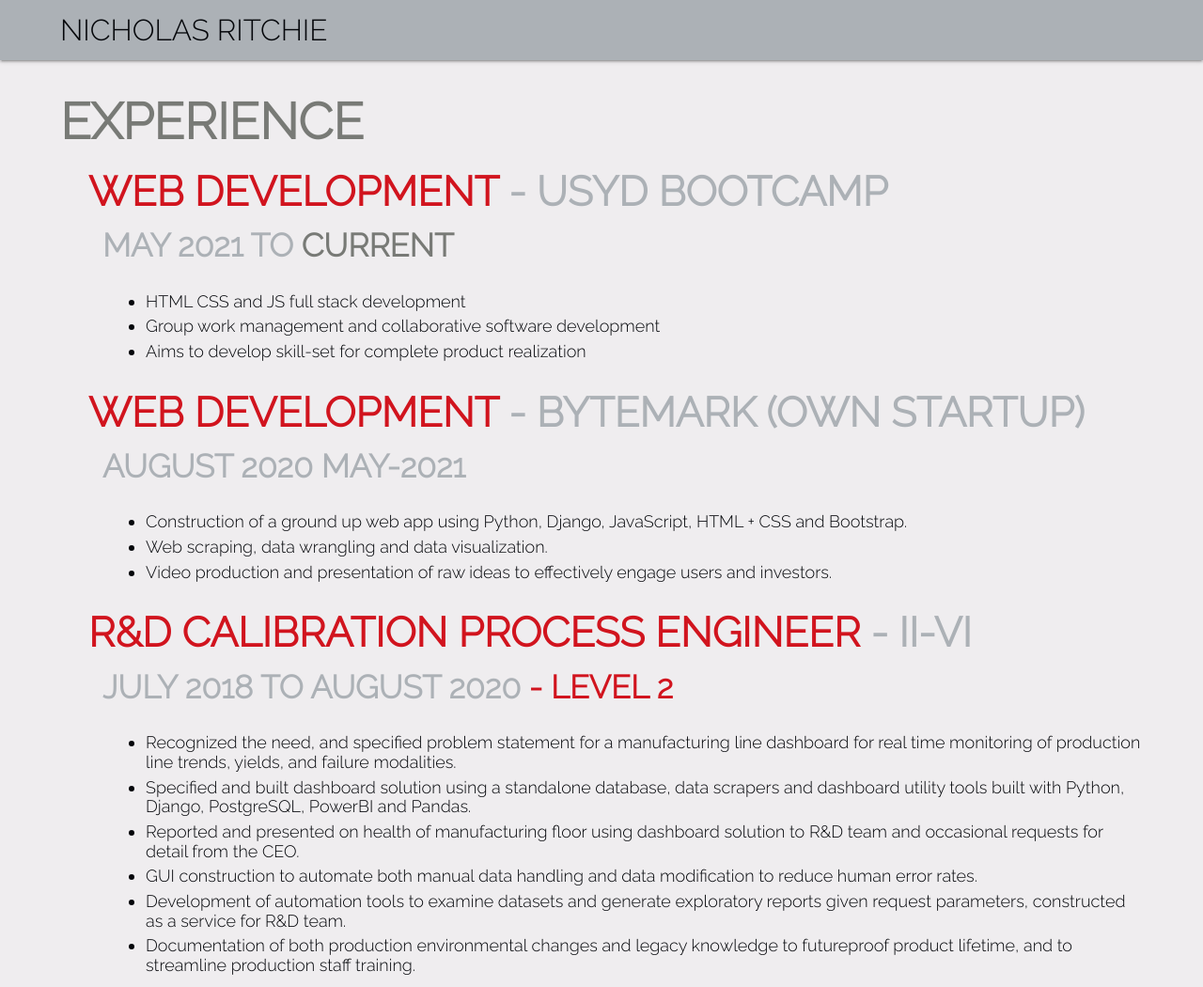
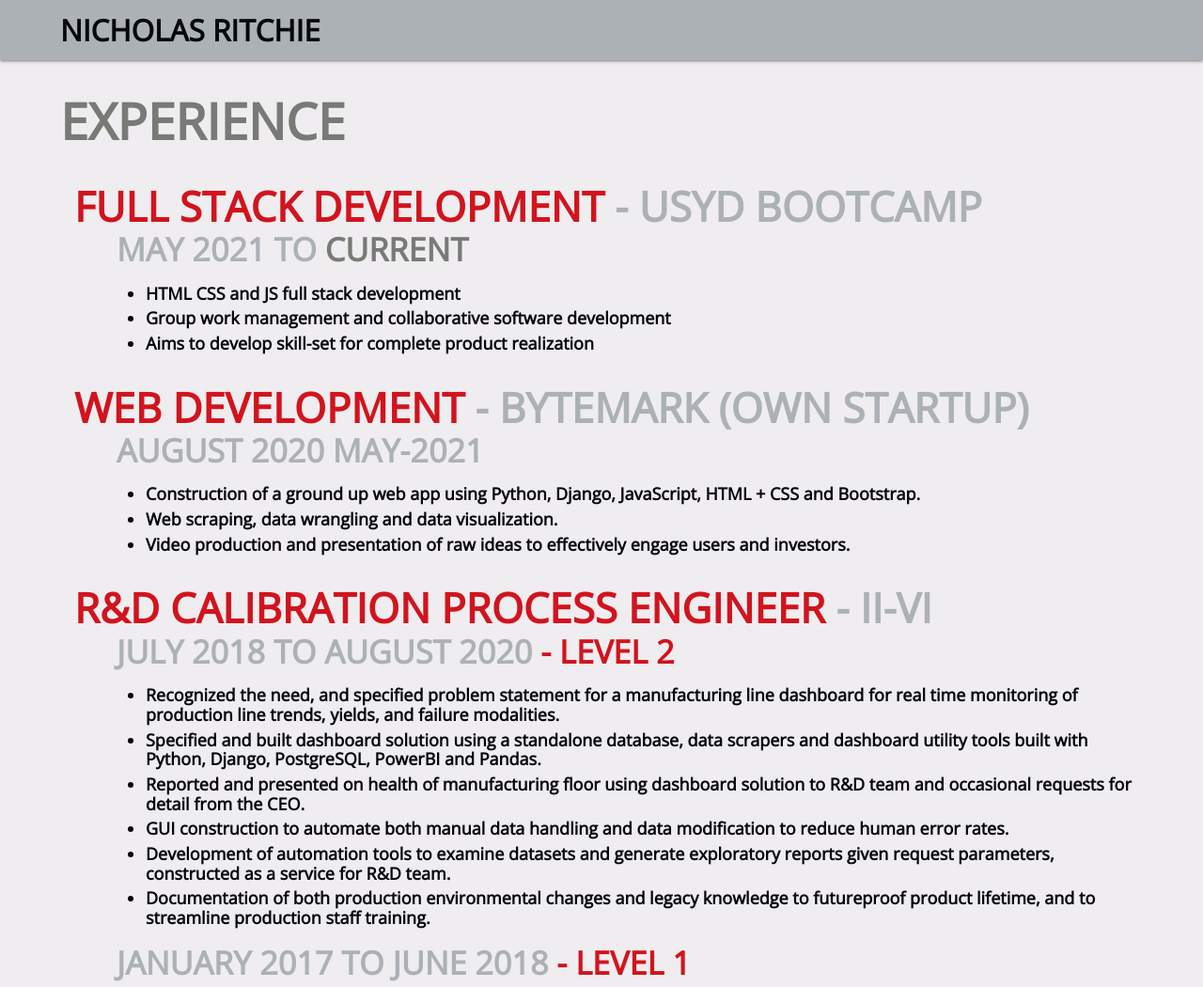
Before and after one commit to Fonyx/resume, a plain HTML site: page index.html in a window 1280 px wide. Shown: the top 1050 px of the page at 94% size. Drawn offline with nearby package versions, Linux system fonts and the light colour scheme.

Commit message:
final style tweaks

```diff
--- a/index.html
+++ b/index.html
@@ -13,7 +13,8 @@
     <!-- google fonts import for raleway font -->
     <link rel="preconnect" href="https://fonts.googleapis.com">
     <link rel="preconnect" href="https://fonts.gstatic.com" crossorigin>
-    <link href="https://fonts.googleapis.com/css2?family=Raleway:wght@300&display=swap" rel="stylesheet">
+    <link href="https://fonts.googleapis.com/css2?family=Raleway:wght@400&display=swap" rel="stylesheet">
+    <link href="https://fonts.googleapis.com/css2?family=Open+Sans:wght@300&display=swap" rel="stylesheet">
     <!-- Custom css -->
     <link rel="stylesheet" href="style.css">
 </head>
@@ -30,7 +31,7 @@
             <h2 class="section-header prim_text_color">EXPERIENCE</h2>
             <div id="bootcamp-experience" class="experience-element seco_text_color">
                 <div class="experience-header">
-                    <h3 class="experience-title quad_text_color">WEB DEVELOPMENT
+                    <h3 class="experience-title quad_text_color">FULL STACK DEVELOPMENT
                         <span class="experience-institute tert_text_color">- USYD BOOTCAMP</span>
                     </h3>
                 </div>
--- a/style.css
+++ b/style.css
@@ -14,9 +14,13 @@ body {
     flex-direction: column;
     background-color: black;
     color: white;
-    font-family: 'Raleway', sans-serif;
-    font-weight: 400;
-    font-size: 1.8rem;
+    font-family: 'Open Sans', sans-serif;
+    font-weight: 800;
+    font-size: 1rem;
+}
+
+li{
+  font-family: 'Open Sans', sans-serif;
 }
 
 h1, h2, h3, h4, h5, h6 {
@@ -52,13 +56,13 @@ main {
 
 /* reduce experience title margin and padding */
 .experience-title{
-    padding: 0;
-    margin: 1rem;
+    padding: 1rem 0 0.2rem 0;
+    margin: 1rem 0 0 0;
 }
 
 /* reduce natural margins of experience dates */
 .experience-date{
-    padding: 0;
+    padding: 0 0 0 1rem;
     margin: 0;
 }
 
```
